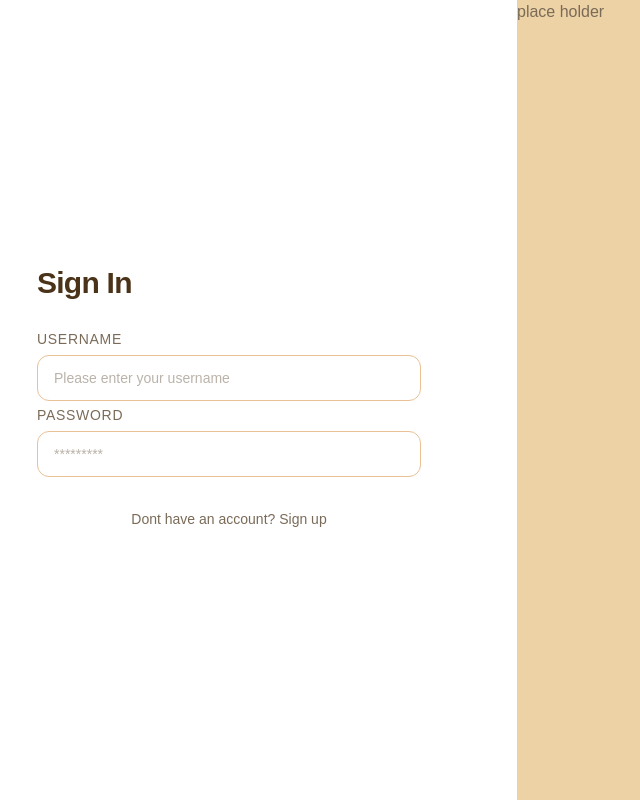
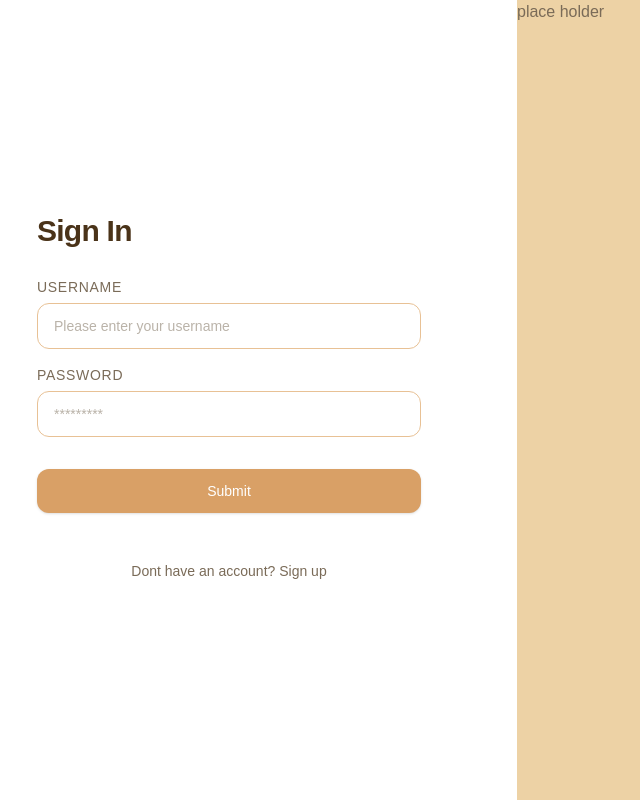
Before and after one commit to sindeedindeed/simple-threed-objects, a Next.js app: page /auth in a window 1280 px wide. Shown: the whole page, without its empty margins (59-699 px from the left). Built offline with nearby package versions, Linux system fonts and the light colour scheme.

Commit message:
feat(auth): finalize auth form submission

```diff
--- a/src/app/auth/page.tsx
+++ b/src/app/auth/page.tsx
@@ -6,6 +6,52 @@ export default function AuthPage() {
     const [isLogin, setIsLogin] = useState(true);
     const [username, setUsername] = useState('');
     const [password, setPassword] = useState('');
+    const [error, setError] = useState('');
+    const [loading, setLoading] = useState('');
+
+    const handleAuthSubmit = async (e: React.SyntheticEvent) => {
+        e.preventDefault();
+        setError('');
+        setLoading('processing...')
+
+        if (!username || !password) {
+            setError('Please fill in all fields');
+            setLoading('');
+            return;
+        }
+
+        const endpoint = isLogin ? '/api/auth/login' : '/api/auth/signup';
+
+                try {
+                    const response = await fetch(endpoint, {
+                        method: 'POST',
+                        headers: {
+                            'Content-Type': 'application/json',
+                        },
+                        body: JSON.stringify({ username, password }),
+                    });
+
+                    const data = await response.json();
+
+                    if (!response.ok) {
+                        setError(data.message || 'Something went wrong');
+                        setLoading('');
+                        return;
+                    }
+
+                    if (isLogin) {
+                        setLoading('Success! Redirecting...');
+                    } else {
+                        setLoading('Account created! Switching to sign in.');
+                        setUsername('');
+                        setPassword('');
+                        setIsLogin(true);
+                    }
+                } catch (err) {
+                    setError('Failed to connect to the authentication server');
+                    setLoading('');
+                }
+        }
 
     return (
         <div className='flex min-h-screen bg-white'>
@@ -26,7 +72,7 @@ export default function AuthPage() {
                             Create Account
                         </h2>
                     </div>
-
+                    <form onSubmit={handleAuthSubmit} className='space-y-4'>
                         <div>
                             <label htmlFor='username' className='block text-sm font-medium text-[#7A6B58] uppercase tracking-wider mb-1.5 my-1'>
                                 Username
@@ -55,11 +101,35 @@ export default function AuthPage() {
                             />
                         </div>
 
+
+                        {error && (
+                            <p className='text-sm font-medium text-red-600 pt-1'>
+                                {error}
+                            </p>
+                        )}
+
+                        {loading && !error && (
+                            <p className='text-sm font-medium text-[#D9A066] pt-1'>
+                                {loading}
+                            </p>
+                        )}
+
+                        <button
+                            type='submit'
+                            className='w-full rounded-xl bg-[#D9A066] hover:bg-[#c48e57] text-white py-3 px-4 font-medium text-sm transition-colors mt-4 shadow-sm'
+                        >
+                            Submit
+                        </button>
+
                         {/* toggle view link */}
                         <div className='mt-8 text-center'>
                             <button
                                 type='button'
-                            onClick={() => setIsLogin(!isLogin)}
+                                onClick={() => {
+                                    setIsLogin(!isLogin);
+                                    setError('');
+                                    setLoading('');
+                                }}
                                 className='relative w-full h-5 text-sm font-medium text-[#7A6B58] hover:text-[#D9A066] transition-colors group'
                             >
                                 <span
@@ -77,6 +147,8 @@ export default function AuthPage() {
                                 </span>
                             </button>
                         </div>
+
+                    </form>
                 </div>
             </div>
 
```
Lines whose indentation alone changed are shown as unchanged.
